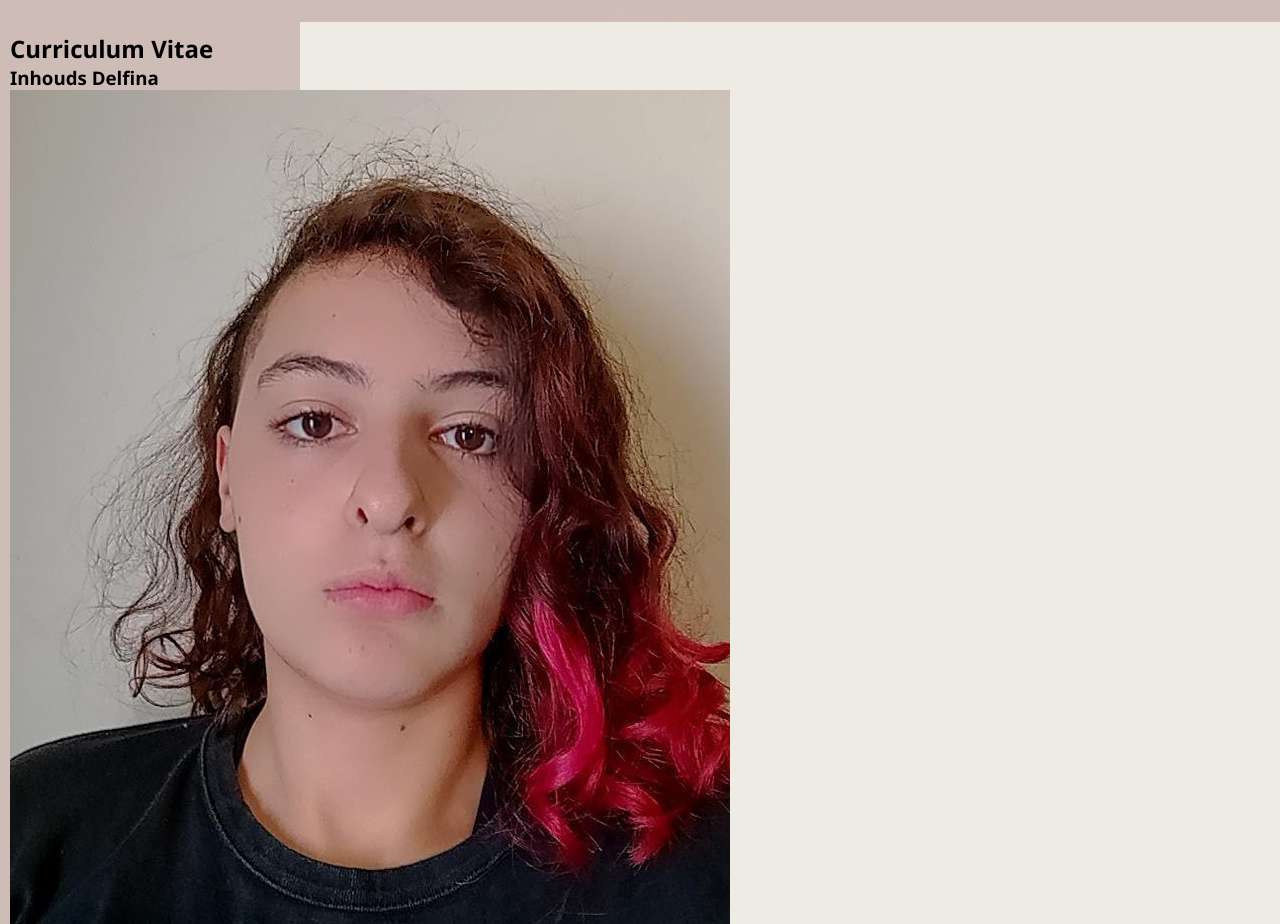
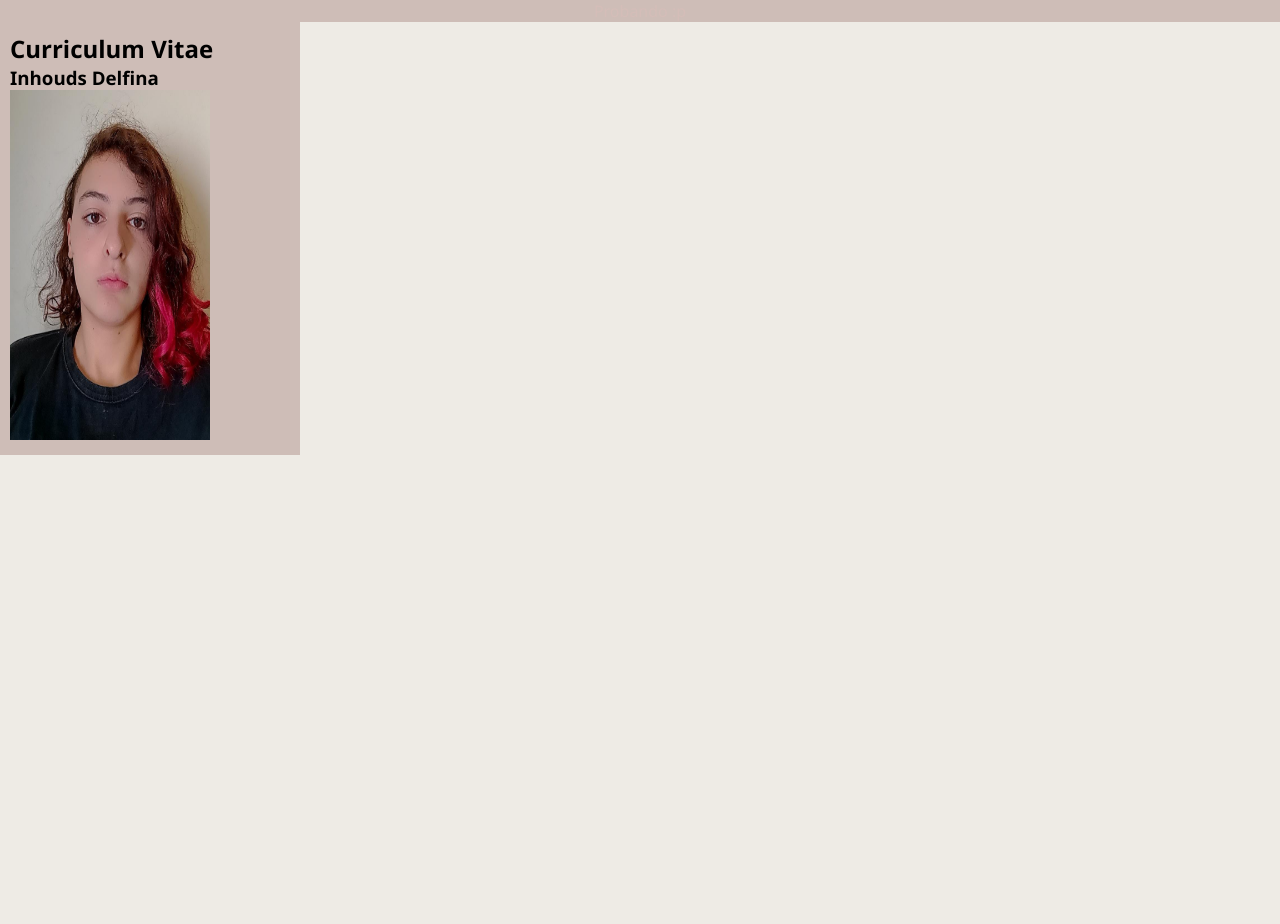
Before and after one commit to Inhouds-Delfina/PruebaMartes25, a plain HTML site: page index.html in a window 1280 px wide. Shown: the top 924 px of the page. After the commit the page ends 800 px from the top, so only its background shows below. Drawn offline with Linux system fonts and the light colour scheme.

Commit message:
Modify pic size

```diff
--- a/index.html
+++ b/index.html
@@ -15,7 +15,7 @@
             <aside>
                 <h2>Curriculum Vitae</h2>
                 <h3>Inhouds Delfina</h3>
-                <img src="img/foto_cv_delfi.jpeg" alt="Foto CV">
+                <img src="img/foto_cv_delfi.jpeg" alt="Foto CV" width="200" height="350">
             </aside>
         </div>
     </main>
```
